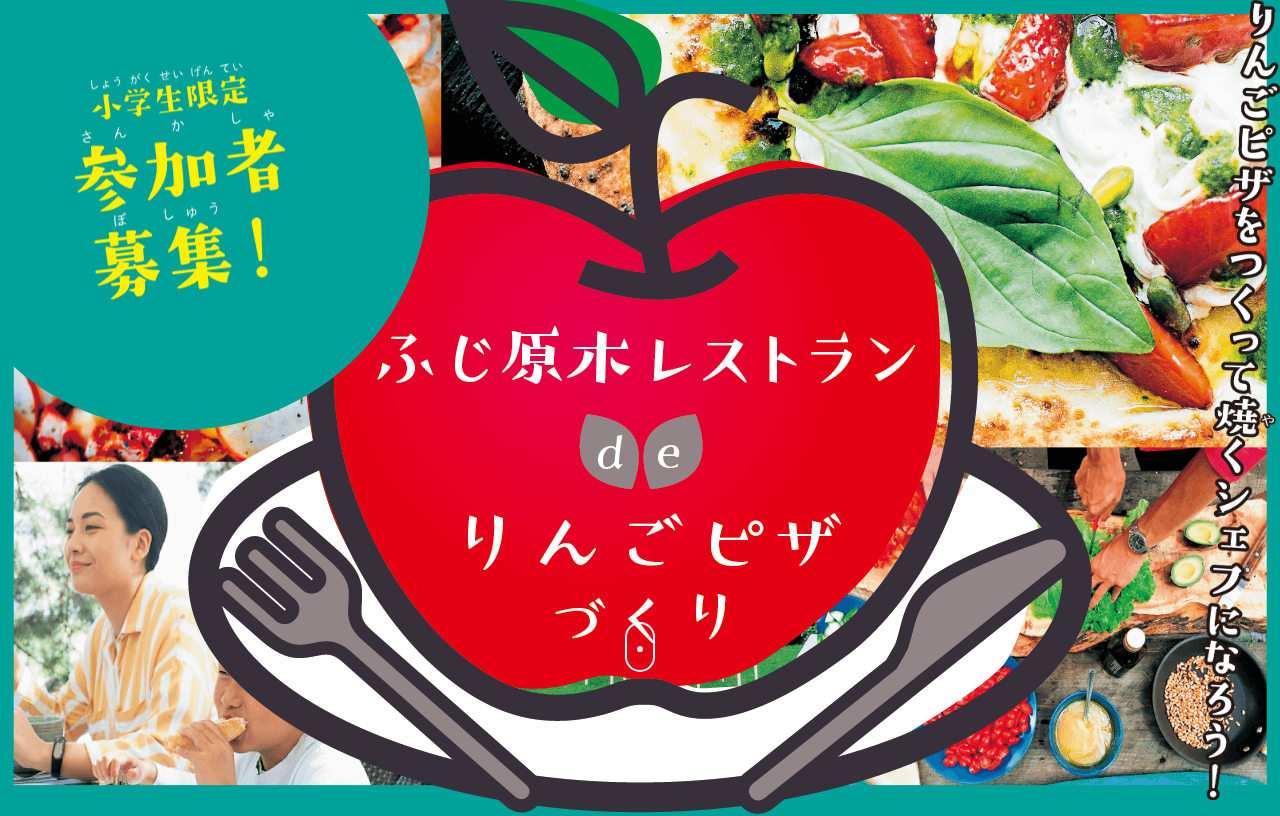
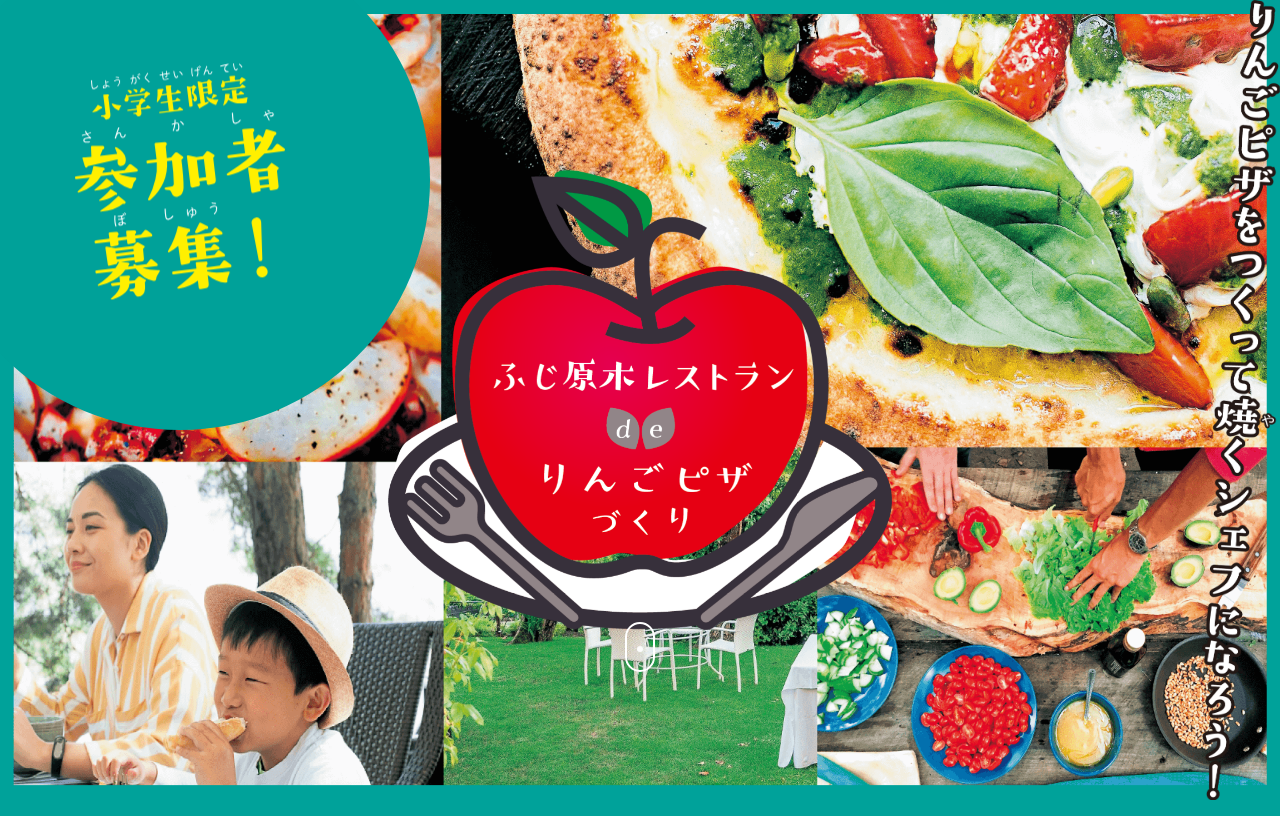
Before and after one commit to plus-agc-service-yamauchi/fujigenboku.com_2, a plain HTML site: page index.html in a window 1280 px wide. Shown: the top 816 px of the page. Drawn offline with Linux system fonts and the light colour scheme; a web font is replaced by a local one.

Commit message:
Update index.html

```diff
--- a/index.html
+++ b/index.html
@@ -37,9 +37,9 @@
                     <img src="img/entryorder.svg" alt="小学生限定参加者募集！！" width="200px" data-wow-delay="2s" data-wow-iteration="infinite" class="wow animate__animated animate__pulse">
                 </span>
             </a>
-
-                <img src="img/apple.png" alt="ロゴ" class="img-fluid wow animate__animated animate__fadeIn" data-wow-delay="1s" class="w-50">
-
+            <div class="col-5">
+                <img src="img/apple.png" alt="ロゴ" class="img-fluid wow animate__animated animate__fadeIn" data-wow-delay="1s" class="img-fluid">
+            </div>
             <a href="#about" class="scroller js-scroll-trigger wow animate__animated animate__fadeIn" data-wow-delay="2.5s"><span></span></a>
         </header>
     </div>
```
